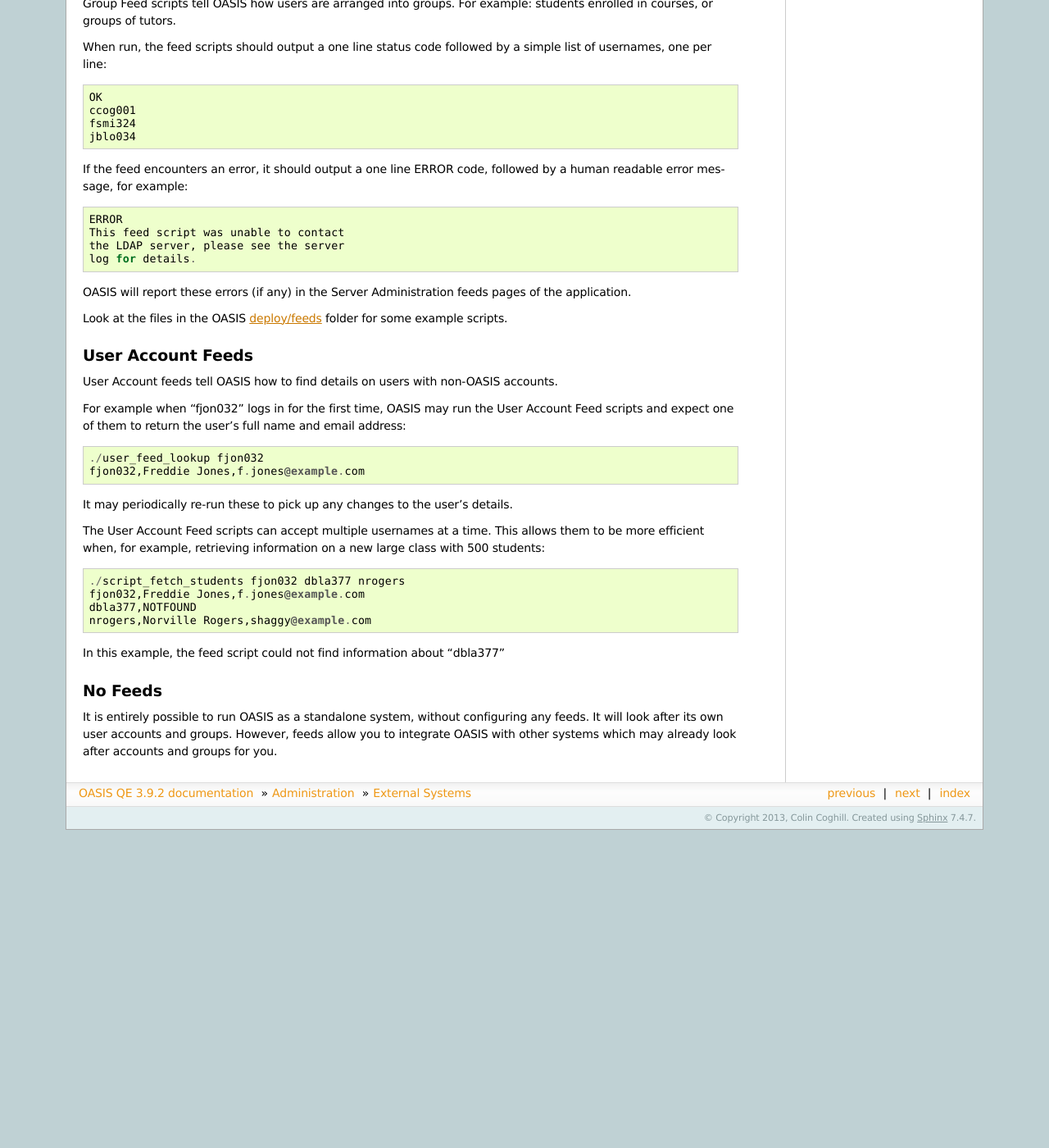
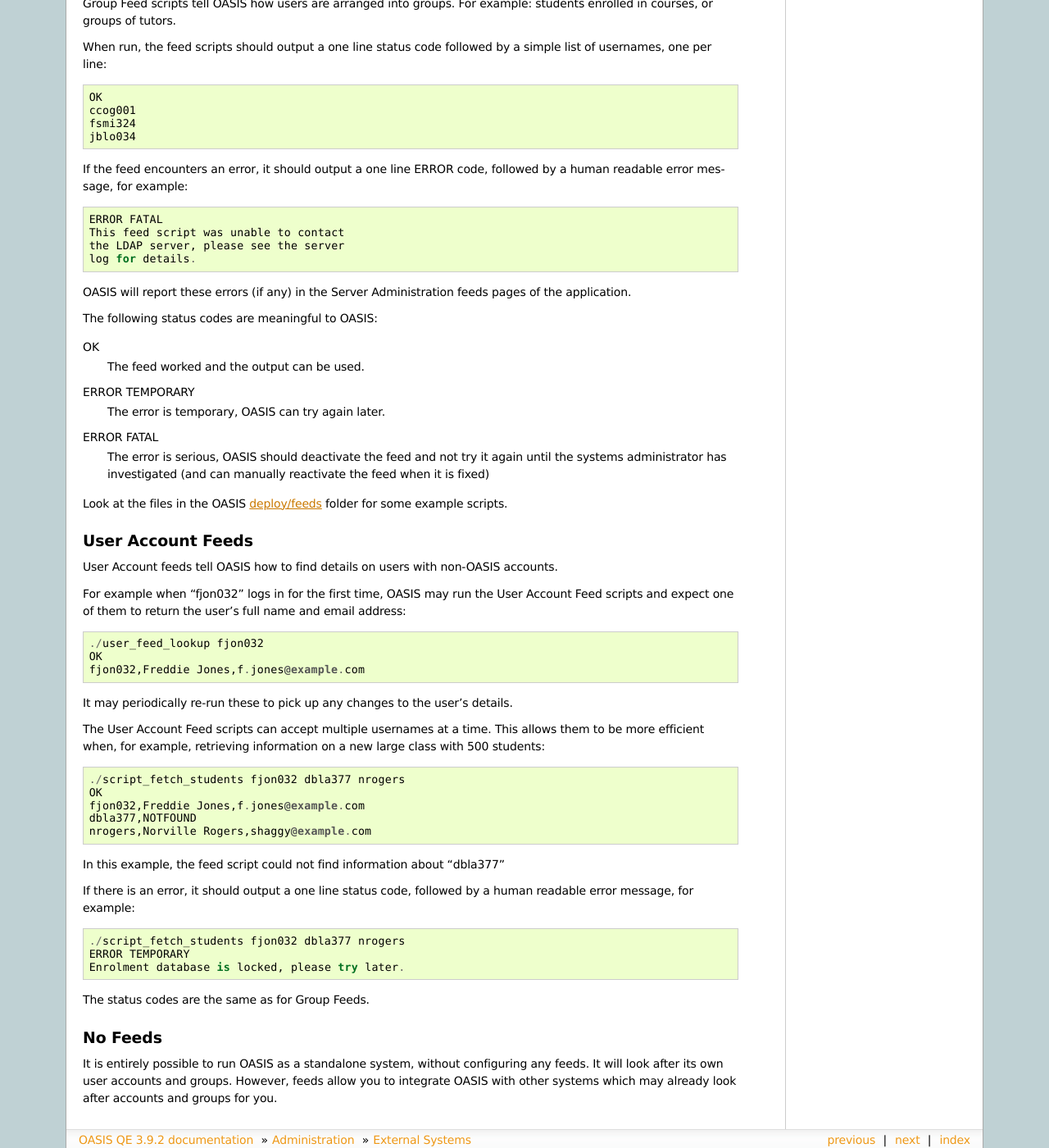
Before and after one commit to colincoghill/oasisqe, a Sphinx documentation site: the page built from source/admin_feeds.rst, in a window 1280 px wide and 1400 px high, scrolled down 563 px. Shown: the whole window at 82% size. Built offline with Sphinx 7.4.7, drawn with Linux system fonts in a browser that asks for light colours; pages that are not in the unit, such as notebooks, are missing from menus; before the commit the page ends 1575 px from its top, so only the background shows below that.

Commit message:
Start documenting user feeds.

```diff
--- a/source/admin_feeds.rst
+++ b/source/admin_feeds.rst
@@ -45,7 +45,7 @@ When run, the feed scripts should output a one line status code followed by a si
 If the feed encounters an error, it should output a one line ERROR code, followed
 by a human readable error message, for example::
 
-  ERROR
+  ERROR FATAL
   This feed script was unable to contact
   the LDAP server, please see the server
   log for details.
@@ -53,6 +53,21 @@ by a human readable error message, for example::
 
 OASIS will report these errors (if any) in the Server Administration feeds pages of the
 application.
+
+The following status codes are meaningful to OASIS:
+
+OK
+  The feed worked and the output can be used.
+
+ERROR TEMPORARY
+  The error is temporary, OASIS can try again later.
+
+ERROR FATAL
+  The error is serious, OASIS should deactivate the feed and not try it again
+  until the systems administrator has investigated (and can manually reactivate
+  the feed when it is fixed)
+
+
 
 Look at the files in the OASIS `deploy/feeds <https://github.com/colincoghill/oasisqe/tree/master/deploy/feeds>`_ folder for some example scripts.
 
@@ -66,6 +81,7 @@ Account Feed scripts and expect one of them to return the user's full name and
 email address::
 
   ./user_feed_lookup fjon032
+  OK
   fjon032,Freddie Jones,f.jones@example.com
 
 It may periodically re-run these to pick up any changes to the user's details.
@@ -75,12 +91,21 @@ them to be more efficient when, for example, retrieving information on a new lar
 class with 500 students::
 
   ./script_fetch_students fjon032 dbla377 nrogers
+  OK
   fjon032,Freddie Jones,f.jones@example.com
   dbla377,NOTFOUND
   nrogers,Norville Rogers,shaggy@example.com
 
 In this example, the feed script could not find information about "dbla377"
 
+If there is an error, it should output a one line status code, followed
+by a human readable error message, for example::
+
+  ./script_fetch_students fjon032 dbla377 nrogers
+  ERROR TEMPORARY
+  Enrolment database is locked, please try later.
+
+The status codes are the same as for Group Feeds.
 
 No Feeds
 ^^^^^^^^
```
